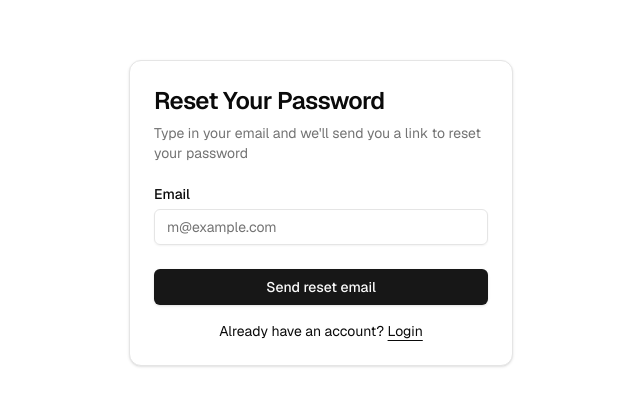
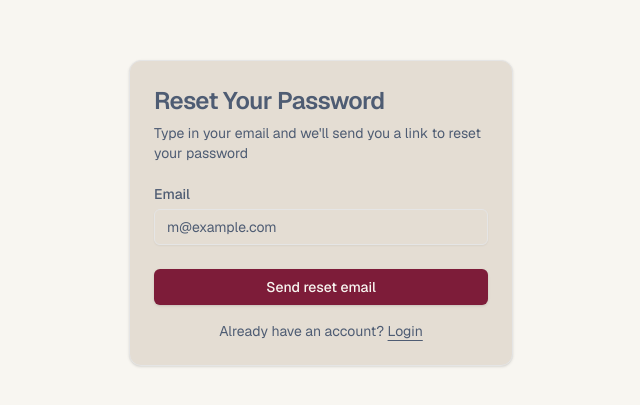
Before and after one commit to rzagramonte/haven-health, a Next.js app: page /auth/forgot-password in a window 1280 px wide. Shown: the part 187-592 px from the top of the page, without its empty margins (319-959 px from the left). Built offline with nearby package versions, Linux system fonts and the light colour scheme; no server answers.

Commit message:
feat(theme): add custom color system w/ light and dark modes

```diff
--- a/app/globals.css
+++ b/app/globals.css
@@ -4,57 +4,58 @@
 
 @layer base {
   :root {
-    --background: 0 0% 100%;
-    --foreground: 0 0% 3.9%;
-    --card: 0 0% 100%;
-    --card-foreground: 0 0% 3.9%;
-    --popover: 0 0% 100%;
-    --popover-foreground: 0 0% 3.9%;
-    --primary: 0 0% 9%;
-    --primary-foreground: 0 0% 98%;
-    --secondary: 0 0% 96.1%;
-    --secondary-foreground: 0 0% 9%;
-    --muted: 0 0% 96.1%;
-    --muted-foreground: 0 0% 45.1%;
-    --accent: 0 0% 96.1%;
-    --accent-foreground: 0 0% 9%;
-    --destructive: 0 84.2% 60.2%;
-    --destructive-foreground: 0 0% 98%;
-    --border: 0 0% 89.8%;
-    --input: 0 0% 89.8%;
-    --ring: 0 0% 3.9%;
-    --chart-1: 12 76% 61%;
-    --chart-2: 173 58% 39%;
-    --chart-3: 197 37% 24%;
-    --chart-4: 43 74% 66%;
-    --chart-5: 27 87% 67%;
+    --background: 40 33% 96%;             /* Linen */
+    --foreground: 218 19% 38%;            /* Charcoal Blue */
+    --card: 37 24% 86%;                   /* Beige Gray */
+    --card-foreground: 218 19% 38%;       /* Charcoal Blue */
+    --popover: 42 33% 94%;                /* Eggshell */
+    --popover-foreground: 218 19% 38%;    /* Charcoal Blue */
+    --primary: 342 63% 30%;               /* Rasberry Wine */
+    --primary-foreground: 40 33% 96%;     /* Linen */
+    --secondary: 189 31% 32%;             /* Teal Slate */
+    --secondary-foreground: 40 33% 96%;   /* Linen */
+    --muted: 40 12% 78%;                  /* Griege */
+    --muted-foreground: 218 19% 38%;      /* Charcoal Blue */
+    --accent: 27 100% 33%;                /* Burnt Orange */
+    --accent-foreground: 40 33% 96%;      /* Linen */
+    --destructive: 0 60% 45%;             /* Clinic Brick */
+    --destructive-foreground: 40 33% 96%; /* Linen */
+    --border: 0 0% 89.8%;                 /* Gray */
+    --input: 0 0% 89.8%;                  /* Gray */
+    --ring: 218 19% 38%;                  /* Charcoal Blue */
+    --chart-1: 12 76% 55%;	              /* Terracotta Clay */
+    --chart-2: 172 35% 36%;	              /* Vintage Teal */
+    --chart-3: 207 23% 38%;	              /* Weathered Blue */
+    --chart-4: 44 72% 58%;	              /* Buttery Gold */
+    --chart-5: 27 78% 48%;                /* Glazed Caramel */
     --radius: 0.5rem;
   }
+
   .dark {
-    --background: 0 0% 3.9%;
-    --foreground: 0 0% 98%;
-    --card: 0 0% 3.9%;
-    --card-foreground: 0 0% 98%;
-    --popover: 0 0% 3.9%;
-    --popover-foreground: 0 0% 98%;
-    --primary: 0 0% 98%;
-    --primary-foreground: 0 0% 9%;
-    --secondary: 0 0% 14.9%;
-    --secondary-foreground: 0 0% 98%;
-    --muted: 0 0% 14.9%;
-    --muted-foreground: 0 0% 63.9%;
-    --accent: 0 0% 14.9%;
-    --accent-foreground: 0 0% 98%;
-    --destructive: 0 62.8% 30.6%;
-    --destructive-foreground: 0 0% 98%;
-    --border: 0 0% 14.9%;
-    --input: 0 0% 14.9%;
-    --ring: 0 0% 83.1%;
-    --chart-1: 220 70% 50%;
-    --chart-2: 160 60% 45%;
-    --chart-3: 30 80% 55%;
-    --chart-4: 280 65% 60%;
-    --chart-5: 340 75% 55%;
+    --background: 240 10% 10%;            /* Charcoal Linen */
+    --foreground: 40 33% 96%;             /* Linen */
+    --card: 218 12% 14%;                  /* Ink Gray */
+    --card-foreground: 40 33% 96%;        /* Linen */
+    --popover: 218 11% 18%;               /* Slate Mist */
+    --popover-foreground: 40 33% 96%;     /* Linen */
+    --primary: 342 63% 60%;               /* Raspberry Tint */
+    --primary-foreground: 240 10% 10%;    /* Charcoal Linen */
+    --secondary: 189 31% 45%;             /* Lighter Teal Slate */
+    --secondary-foreground: 240 10% 10%;  /* Charcoal Linen */
+    --muted: 40 12% 30%;                  /* Earth Griege */
+    --muted-foreground: 40 33% 96%;       /* Linen */
+    --accent: 27 100% 55%;                /* Toasted Orange */
+    --accent-foreground: 240 10% 10%;     /* Charcoal Linen */
+    --destructive: 0 60% 38%;             /* Dark Clinic Brick */
+    --destructive-foreground: 40 33% 96%; /* Linen */
+    --border: 240 6% 20%;                 /* Dusty Charcoal */
+    --input: 240 6% 20%;                  /* Dusty Charcoal */
+    --ring: 342 63% 60%;                  /* Raspberry Tint */
+    --chart-1: 12 60% 60%;                /* Clay Light */
+    --chart-2: 172 35% 50%;               /* Dusty Teal */
+    --chart-3: 207 23% 55%;               /* Pale Weathered Blue */
+    --chart-4: 44 72% 60%;                /* Buttery Gold */
+    --chart-5: 27 78% 60%;                /* Caramel Pop */
   }
 }
 
```
